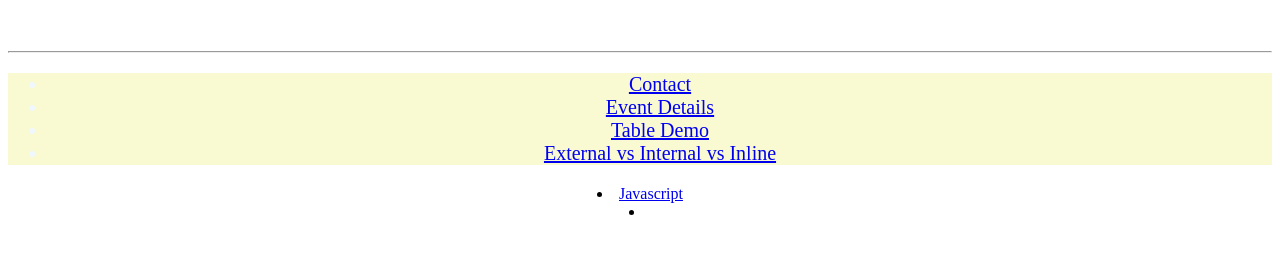
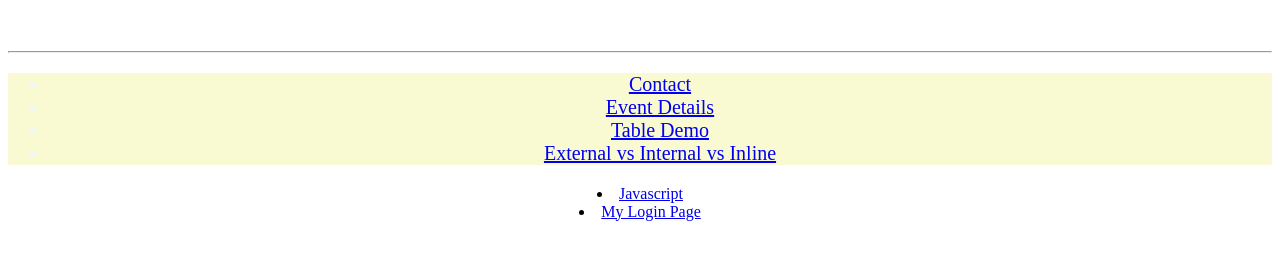
Before and after one commit to hareendragummadi/Hari, a plain HTML site: page index.html in a window 1280 px wide. Shown: the part 102-362 px from the top of the page. Drawn offline with Linux system fonts and the light colour scheme.

Commit message:
Work Done

```diff
--- a/index.html
+++ b/index.html
@@ -30,7 +30,7 @@
                 <li><a target=_blank href="tablesdemo.html">Table Demo</a></li>
                 <li><a target=_blank href="externalvsinternal.html">External vs Internal vs Inline</a></li></div>
                 <li><a target=_blank href="javascript.html">Javascript</a></li>
-                <li><a target="_blank" href=""</li>
+                <li><a target="_blank" href="Loginpage.html">My Login Page</a></li>
             </ul>
         </body>
     </center>
```
